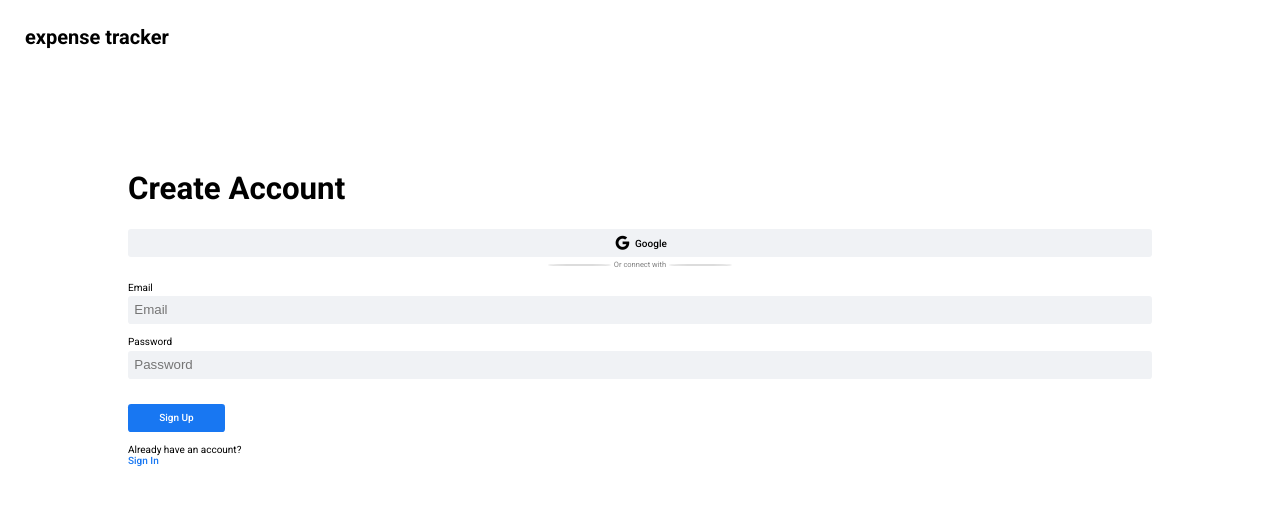
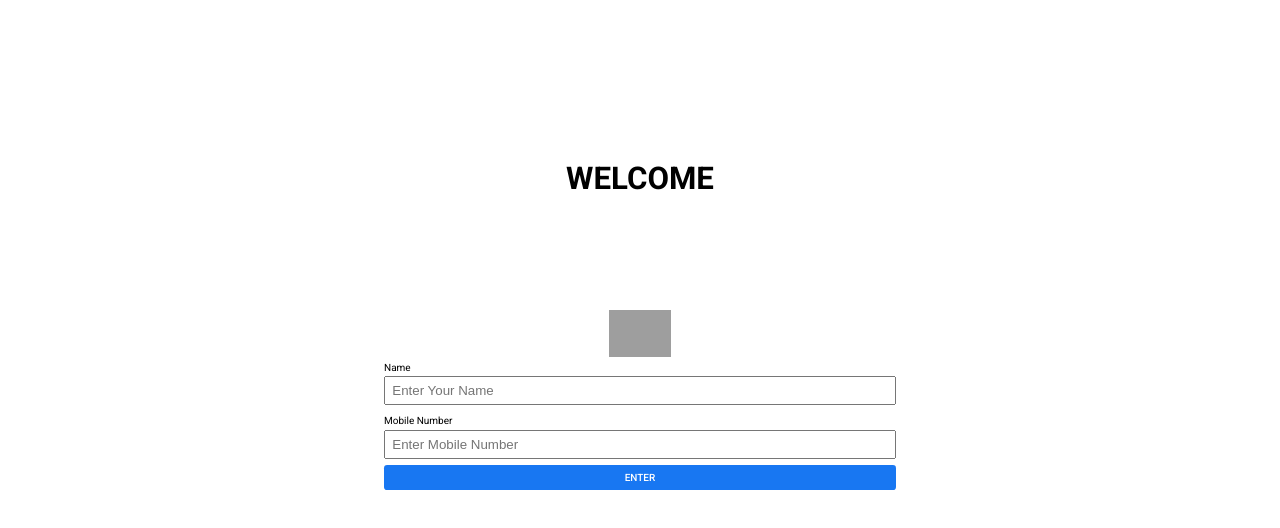
Before and after one commit to its-rajesh-smp/TrackyFi, a React (Vite) app: page / in a window 1280 px wide. Shown: the top 528 px of the page. Built offline with nearby package versions, Linux system fonts and the light colour scheme; grey boxes are pictures that could not be loaded.

Commit message:
Login Page Added || CompleteProfile Added

```diff
--- a/src/App/App.jsx
+++ b/src/App/App.jsx
@@ -1,13 +1,15 @@
-import React from 'react';
-import "./App.css"
-import Header from '../Components/Header/Header';
-import Login from '../Pages/Login/Login';
+import React from "react";
+import "./App.css";
+import Header from "../Components/Header/Header";
+import Login from "../Pages/Login/Login";
+import CompleteProfile from "../Pages/Complete Profile/CompleteProfile";
 
 function App(props) {
   return (
-    <div className=' App-div '>
+    <div className=" App-div  ">
       {/* <Header /> */}
-      <Login />
+      {/* <Login /> */}
+      <CompleteProfile />
     </div>
   );
 }
--- /dev/null
+++ b/src/Pages/Complete Profile/CompleteProfile.css
@@ -0,0 +1,70 @@
+.CompleteProfile-div {
+  font-family: roboto;
+  background-color: white;
+  display: flex;
+  justify-content: center;
+  height: 100vh;
+  align-items: center;
+}
+
+.CompleteProfile-div__container {
+  display: flex;
+  justify-content: center;
+  align-items: center;
+  height: 100%;
+  flex-direction: column;
+  gap: 0.3125rem;
+  width: 40%;
+  position: relative;
+}
+.CompleteProfile-div__container h1 {
+  position: absolute;
+  top: 20%;
+  font-size: 3.125rem;
+}
+.CompleteProfile-div__container .imageContainer img {
+  width: 6.25rem;
+}
+.CompleteProfile-div__container .inputContainer {
+  width: 100%;
+  display: flex;
+  flex-direction: column;
+  gap: 10px;
+}
+.CompleteProfile-div__container .inputContainer div {
+  display: flex;
+  flex-direction: column;
+}
+.CompleteProfile-div__container .inputContainer div input {
+  margin-top: 0.3125rem;
+  padding: 0px 0.625rem;
+  height: 2.5rem;
+}
+.CompleteProfile-div__container .enterBtn {
+  margin-top: 0.3125rem;
+  align-self: flex-end;
+  bottom: 0;
+  width: fit-content;
+  padding: 0px 3.125rem;
+  height: 2.5rem;
+  font-family: roboto;
+  background-color: #1877f2;
+  border: none;
+  font-size: 1rem;
+  font-weight: 500;
+  color: white;
+  border-radius: 0.3125rem;
+}
+
+/* Smartphones  */
+@media only screen and (min-device-width: 320px) and (max-device-width: 480px) {
+  .CompleteProfile-div__container .enterBtn {
+    width: 100%;
+  }
+}
+/* Tablet */
+@media only screen and (min-device-width: 480px) and (max-device-width: 1080px) {
+  .CompleteProfile-div__container .enterBtn {
+    width: 100%;
+  }
+}/*# sourceMappingURL=CompleteProfile.css.map */
--- /dev/null
+++ b/src/Pages/Complete Profile/CompleteProfile.jsx
@@ -0,0 +1,42 @@
+import React from "react";
+import "./CompleteProfile.css";
+
+function CompleteProfile(props) {
+  return (
+    <div className=" CompleteProfile-div ">
+      <div className="CompleteProfile-div__container">
+        <h1>WELCOME</h1>
+        <div className="imageContainer">
+          <img
+            src="https://cdn-icons-png.flaticon.com/512/847/847969.png"
+            alt="userImg"
+          />
+        </div>
+        <div className="inputContainer">
+          <div>
+            <label htmlFor="Name">Name</label>
+            <input
+              type="text"
+              name="Name"
+              placeholder="Enter Your Name"
+              id="name"
+            />
+          </div>
+          <div>
+            <label htmlFor="Mobile Number">Mobile Number</label>
+            <input
+              type="text"
+              name="Mobile Number"
+              placeholder="Enter Mobile Number"
+              id="mobileNumber"
+            />
+          </div>
+        </div>
+
+        <button className="enterBtn">ENTER</button>
+      </div>
+    </div>
+  );
+}
+
+export default CompleteProfile;
--- /dev/null
+++ b/src/Pages/Complete Profile/CompleteProfile.scss
@@ -0,0 +1,78 @@
+@import "../../Styles/color";
+.CompleteProfile-div {
+  font-family: roboto;
+  background-color: white;
+  display: flex;
+  justify-content: center;
+  height: 100vh;
+  align-items: center;
+}
+.CompleteProfile-div__container {
+  display: flex;
+  justify-content: center;
+  align-items: center;
+  height: 100%;
+  flex-direction: column;
+  gap: torem(5px);
+  width: 40%;
+  position: relative;
+  h1 {
+    position: absolute;
+    top: 20%;
+    font-size: torem(50px);
+  }
+
+  .imageContainer {
+    img {
+      width: torem(100px);
+    }
+  }
+  .inputContainer {
+    width: 100%;
+    display: flex;
+    flex-direction: column;
+    gap: 10px;
+    div {
+      display: flex;
+      flex-direction: column;
+      input {
+        margin-top: torem(5px);
+        padding: 0px torem(10px);
+        height: torem(40px);
+      }
+    }
+  }
+  .enterBtn {
+    margin-top: torem(5px);
+    align-self: flex-end;
+    bottom: 0;
+    width: fit-content;
+    padding: 0px torem(50px);
+    height: torem(40px);
+    font-family: roboto;
+    background-color: $myblue;
+    border: none;
+    font-size: torem(16px);
+    font-weight: 500;
+    color: white;
+    border-radius: torem(5px);
+  }
+}
+
+//? Media
+/* Smartphones  */
+@media only screen and (min-device-width: 320px) and (max-device-width: 480px) {
+  .CompleteProfile-div__container {
+    .enterBtn {
+      width: 100%;
+    }
+  }
+}
+/* Tablet */
+@media only screen and (min-device-width: 480px) and (max-device-width: 1080px) {
+  .CompleteProfile-div__container {
+    .enterBtn {
+      width: 100%;
+    }
+  }
+}
```
Also changed, not shown: 1 other file (tests, documents, lock files or other folders).
